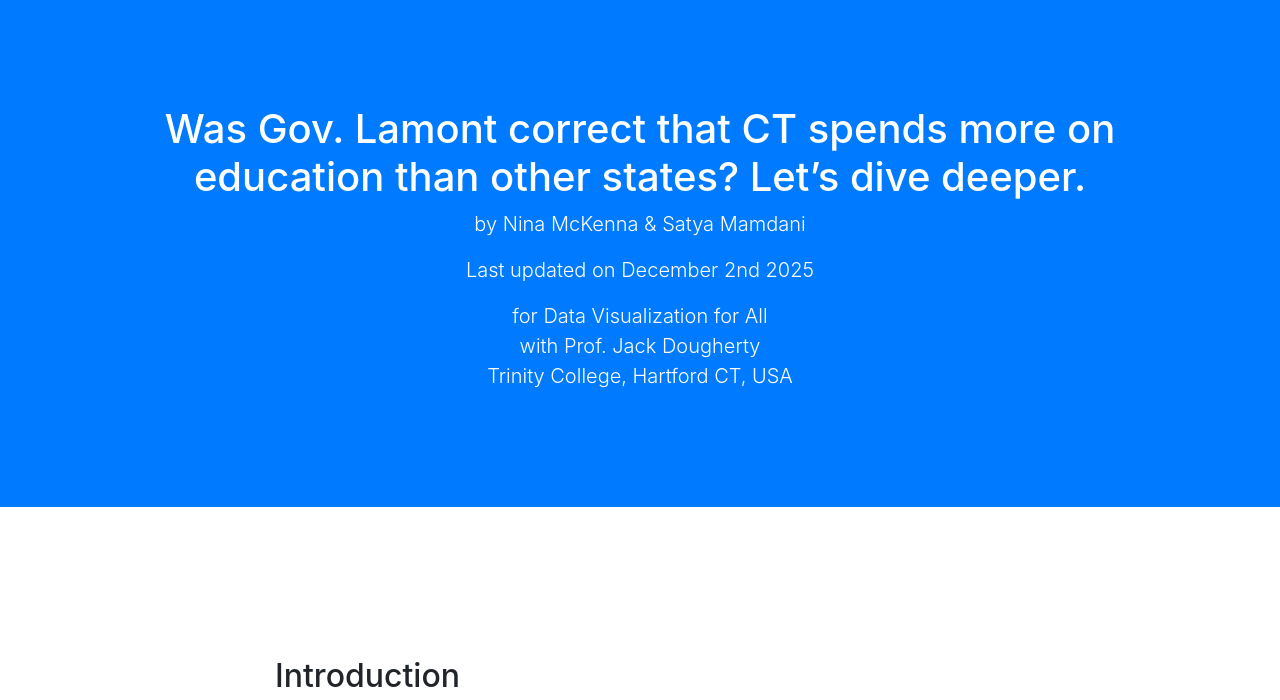
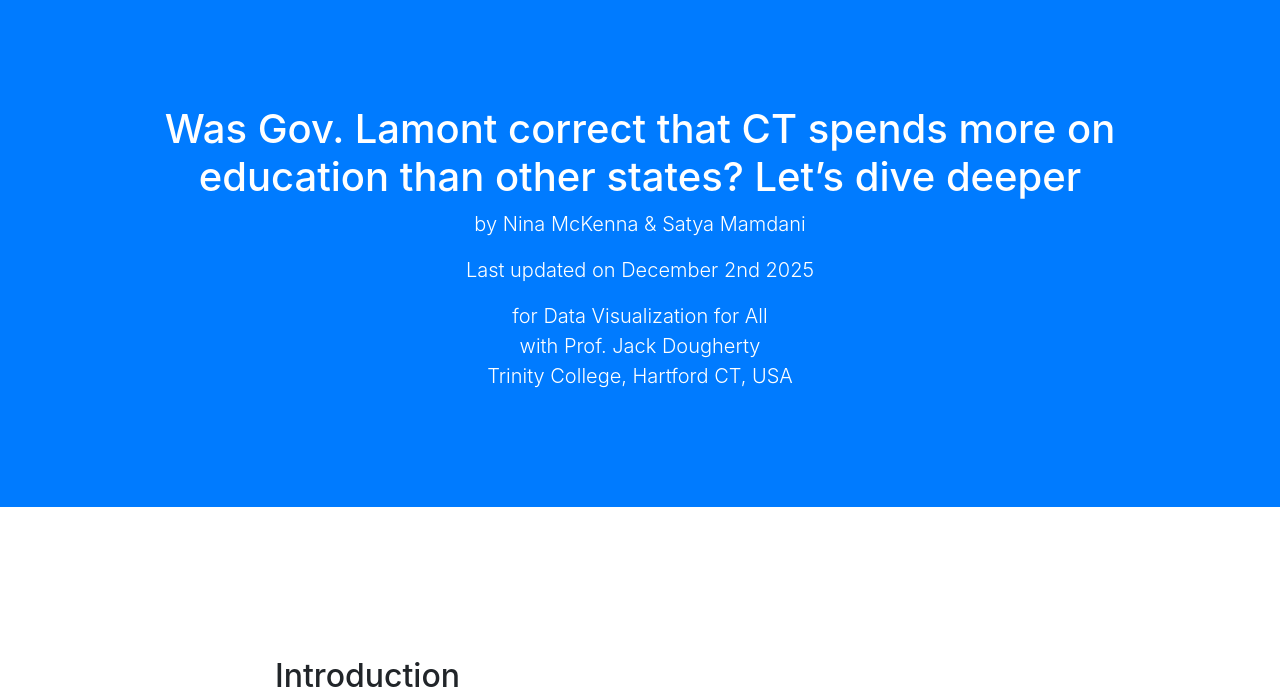
Before and after one commit to satyamamdani/Satya-and-Nina-EDUC-206-Data-Story, a plain HTML site: page index.html in a window 1280 px wide. Shown: the part 51-751 px from the top of the page. Drawn offline with nearby package versions, Linux system fonts and the light colour scheme.

Commit message:
Update index.html

```diff
--- a/index.html
+++ b/index.html
@@ -54,7 +54,7 @@
   <header class="bg-primary text-white">
     <div class="container text-center">
       <h1>
-Was Gov. Lamont correct that CT spends more on education than other states? Let’s dive deeper.
+Was Gov. Lamont correct that CT spends more on education than other states? Let’s dive deeper
 </h1>
       <p class="lead">by Nina McKenna & Satya Mamdani</p>
       <p class="lead">Last updated on December 2nd 2025</p>
```
